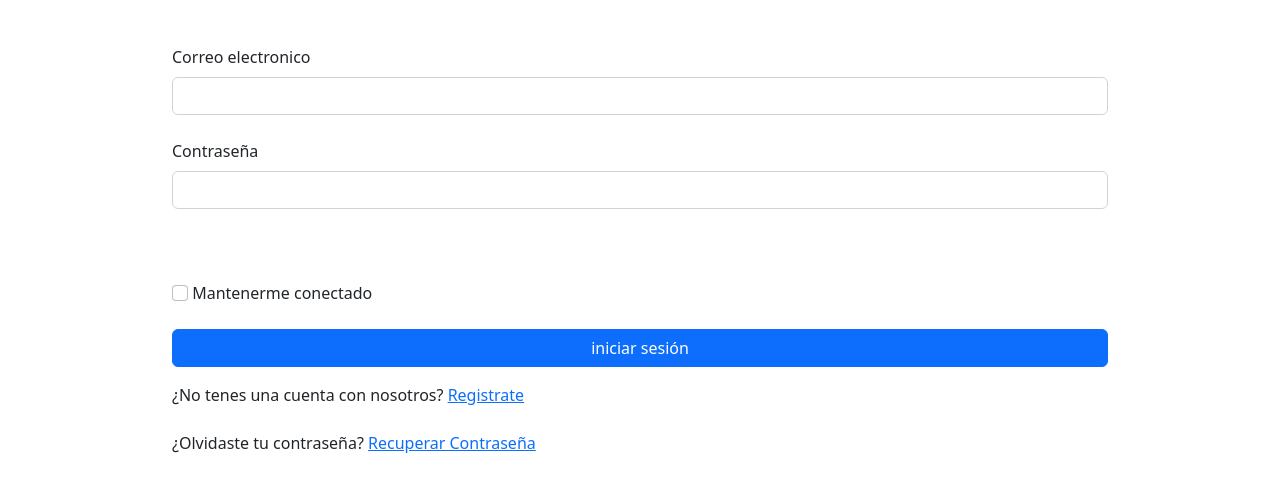
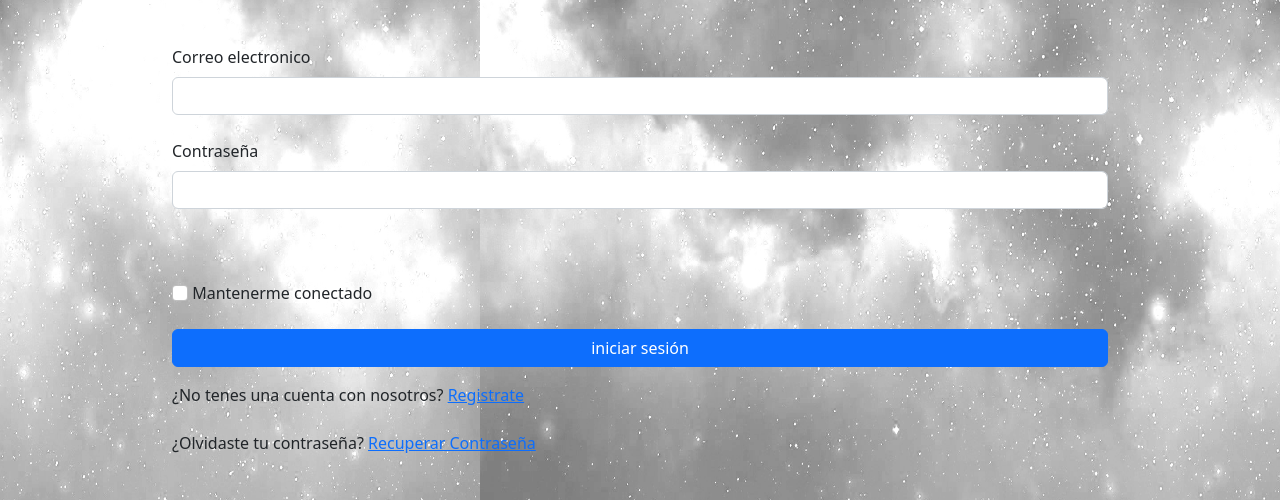
Before and after one commit to sgonzalez1403/Sgonzalez-coderhouse, a plain HTML site: page login.html in a window 1280 px wide. Shown: the part 189-689 px from the top of the page. Drawn offline with Linux system fonts and the light colour scheme.

Commit message:
background

```diff
--- a/css/style.css
+++ b/css/style.css
@@ -1,20 +1,7 @@
-<<<<<<< HEAD
-div iframe{
+body{
 
-display: flex;
-justify-items: left;
+    background-image: url("../images/fondo.jpg");
+    background-repeat: round;
+    background-position: center;
 
 }
-
-
-
-
-
-=======
-
-
-
-
-
-
->>>>>>> eb2220ccb4e73372d3d7b2bda476e7a99ad2fa0c
--- a/login.html
+++ b/login.html
@@ -8,6 +8,7 @@
     <link href="css/bootstrap.min.css" rel="stylesheet"/>
     <script src="js/bootstrap.bundle.js"></script>
     <link rel="shortcut icon" href="images/logo.png">
+    <link href="/css/style.css" rel="stylesheet">
 </head>
 <body>
     <nav class="navbar navbar-expand-lg navbar navbar-light" style="background-color: rgba(89, 89, 90, 0.637);">
```
Also changed, not shown: index.html (+2 -1 lines), images/fondo.jpg (added).
